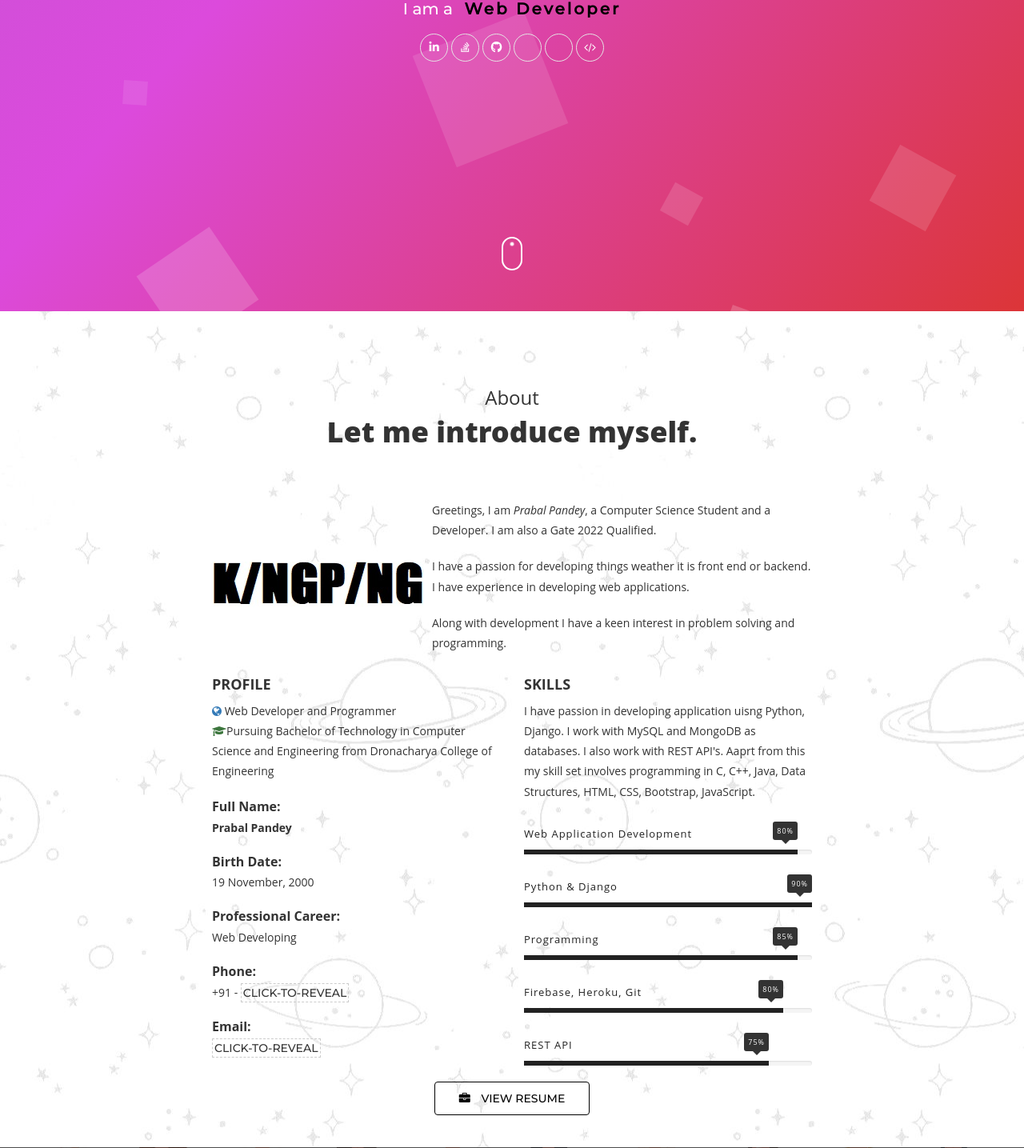
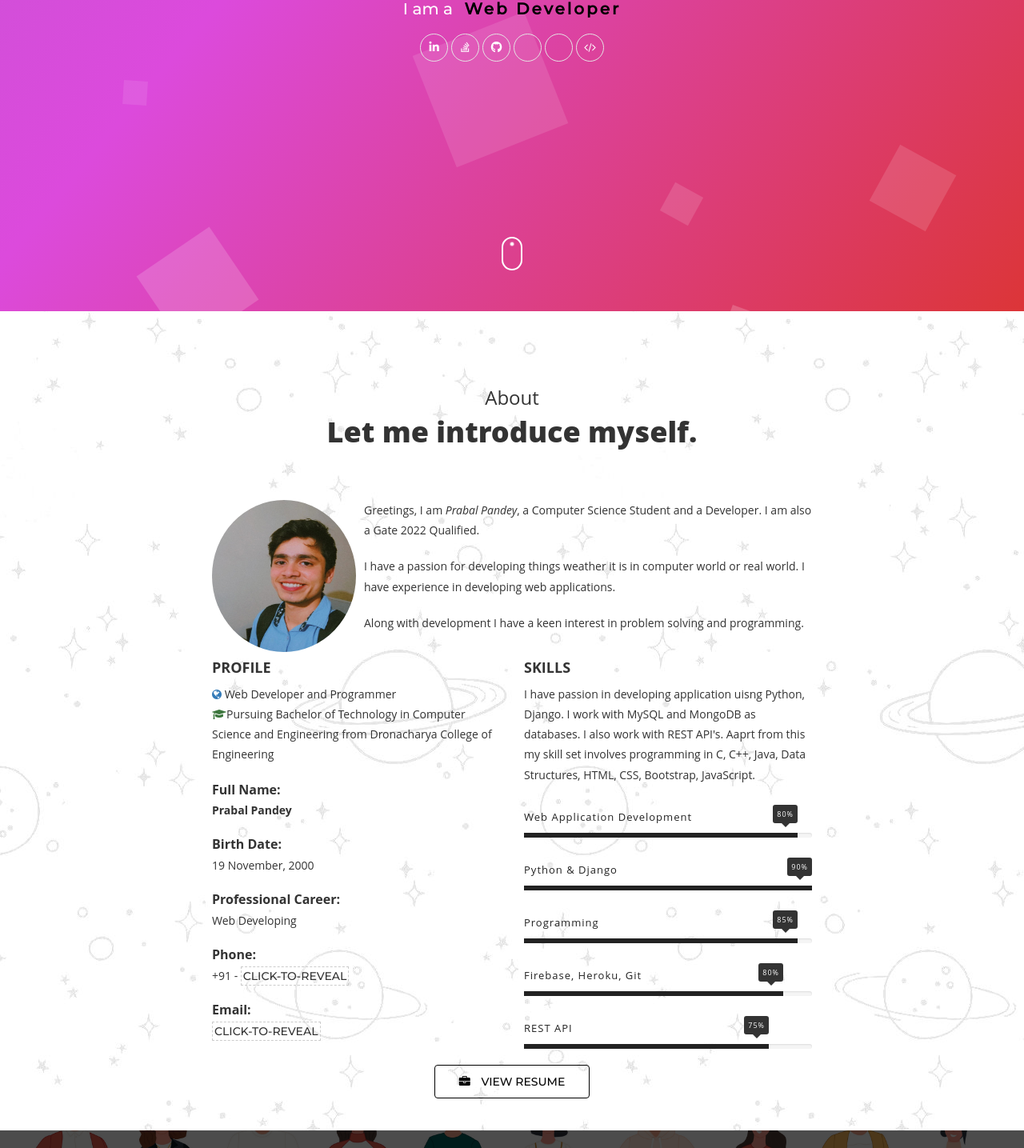
Before and after one commit to kingpingx/Portfolio, a Django app: page / in a window 1280 px wide. Shown: the part 411-1846 px from the top of the page at 80% size. Run offline with Django 4.2, Linux system fonts and the light colour scheme; some libraries are stand-ins or nearby versions.

Commit message:
add whitenoise

```diff
--- a/portfolio/settings.py
+++ b/portfolio/settings.py
@@ -38,6 +38,7 @@ ALLOWED_HOSTS = [
 # Application definition
 
 INSTALLED_APPS = [
+    'whitenoise.runserver_nostatic',
     'django.contrib.admin',
     'django.contrib.auth',
     'django.contrib.contenttypes',
@@ -47,6 +48,7 @@ INSTALLED_APPS = [
 ]
 
 MIDDLEWARE = [
+    'whitenoise.middleware.WhiteNoiseMiddleware',
     'django.middleware.security.SecurityMiddleware',
     'django.contrib.sessions.middleware.SessionMiddleware',
     'django.middleware.common.CommonMiddleware',
--- a/requirements.txt
+++ b/requirements.txt
@@ -23,3 +23,4 @@ six==1.16.0
 sqlparse==0.4.2
 tzdata==2022.1
 urllib3==1.26.9
+whitenoise==6.0.0
--- a/static/css/styles.css
+++ b/static/css/styles.css
@@ -384,7 +384,12 @@ text-decoration: none;
     }
 }
 
-
+.media-object{
+    border-radius: 50%;
+    height : 190px;
+    width : 180px;
+
+}
 
 .parallax-promo {
     background-image: url(cover.jpeg);
--- a/templates/Portfolio.html
+++ b/templates/Portfolio.html
@@ -100,12 +100,12 @@
           <div class="media about-info m-bot-100">
             <div class="media-left about-thumb media-middle">
               <a href="#">
-                <img alt="" class="media-object" src="logo3.jpg">
+                <img alt="" class="media-object" src="{% static 'css/p1.jpeg' %}">
               </a>
             </div>
             <div class="media-body lang">
               <p >Greetings, I am <em>Prabal Pandey</em>, a Computer Science Student and a Developer. I am also a Gate 2022 Qualified.</p>
-              <p>I have a passion for developing things weather it is front end or backend. I have experience in developing web applications.</p>
+              <p>I have a passion for developing things weather it is in computer world or real world. I have experience in developing web applications.</p>
               <p>Along with development I have a keen interest in problem solving and programming.</p>
             </div>
           </div>
```
Also changed, not shown: static/css/p1.jpeg (added).
